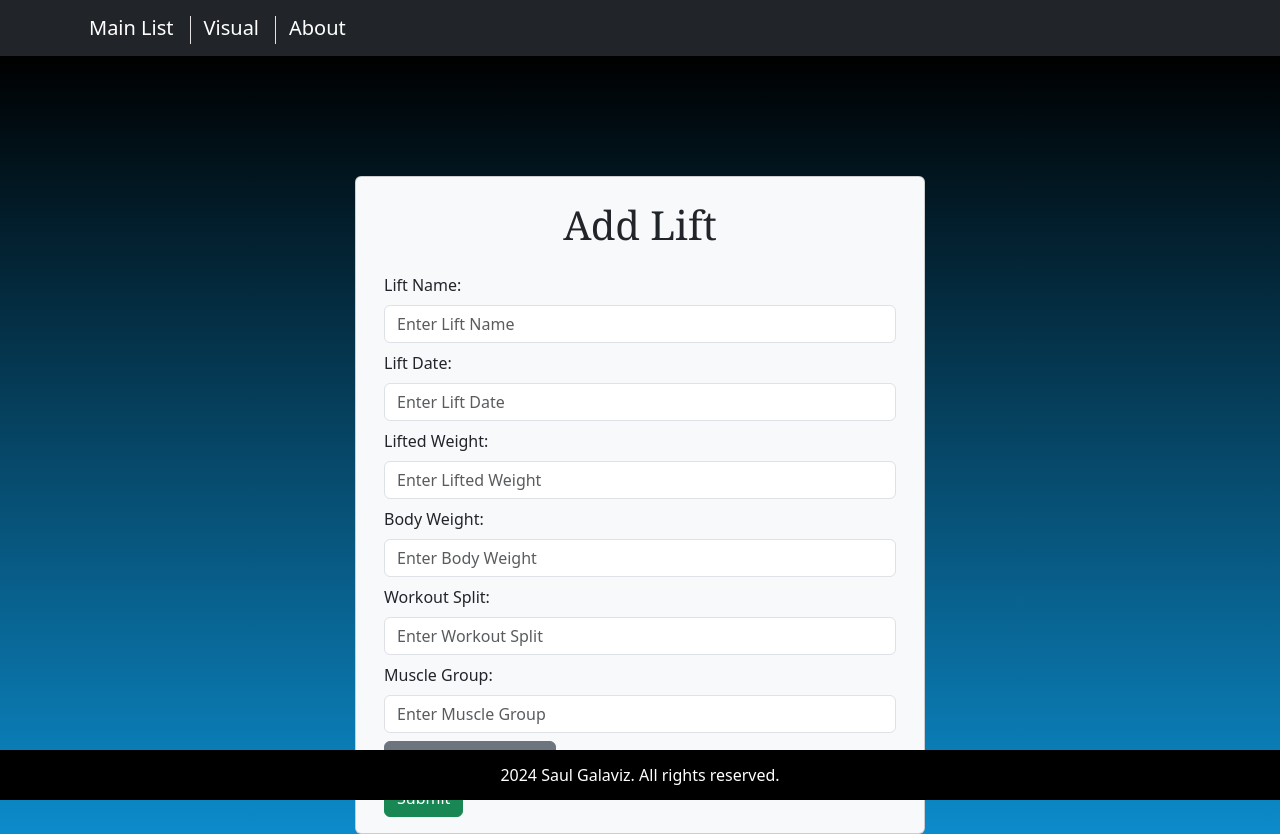
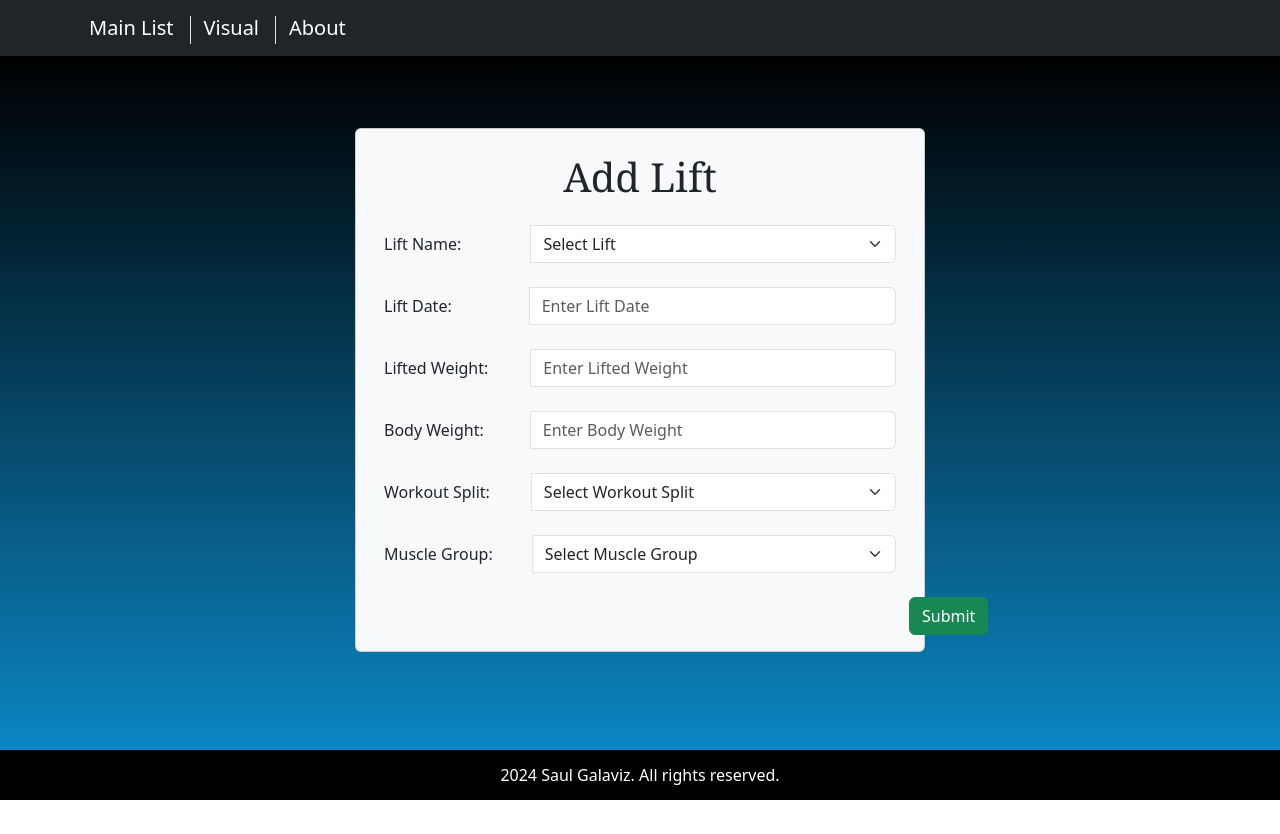
Before and after one commit to saulgalaviz/strengthTracker, a React (Vite) app in the folder st-frontend/: page /add-lift in a window 1280 px wide. After the commit the page ends 800 px from the top, so only its background shows below. Built offline with nearby package versions, Linux system fonts and the light colour scheme.

Commit message:
Refine add/update lift menu.

```diff
--- a/st-frontend/src/App.css
+++ b/st-frontend/src/App.css
@@ -2,6 +2,10 @@ h1{
     font-family:Cambria, Cochin, Georgia, Times, 'Times New Roman', serif;
     color: white;
 }
+
+/* select:not(:checked) {
+  color: gray;
+} */
 
 span {
     list-style:none;
@@ -56,3 +60,7 @@ span {
 .white-color{
     color: rgb(214, 214, 214)
 }
+
+.black-color{
+  color: black;
+}
--- a/st-frontend/src/components/LiftComponent.jsx
+++ b/st-frontend/src/components/LiftComponent.jsx
@@ -131,18 +131,18 @@ const LiftComponent = () => {
 
     return (
 
-        <div className="background-color">
-            <div className="container">
-                <br/><br/><br/><br/><br/>
-                <div className="row">
-                    <div className="card col-md-6 offset-md-3 offset-md-3 bg-light">
+        <div className="background-color ">
+            <br/><br/><br/>
+            <div className="container ">
+                <div className="row ">
+                    <div className="card  col-md-6 offset-md-3 offset-md-3 bg-light">
                         <br/>
                         {
                             pageTitle()
                         }
-                        <div className="card-body">
+                        <div className="card-body ">
                             <form>
-                                <div className="form-group mb-2">
+                                {/* <div className="form-group mb-2">
                                     <label className="form-label">Lift Name:</label>
                                     <input
                                         type="text"
@@ -155,25 +155,50 @@ const LiftComponent = () => {
                                     >
                                     </input>
                                     { errors.liftName && <div className="invalid-feedback"> {errors.liftName} </div>}
+                                </div> */}
+
+                                <div className="input-group mb-4">
+                                    <label className="col-form-label" style={{marginRight: "70px"}}>Lift Name:</label>
+                                    {/* backtick symbol below */}
+                                    <select className={`form-select ${ errors.liftName ? "is-invalid":""}`} onChange={(e) => setLiftName(e.target.value)}>
+                                        <option selected>Select Lift</option>
+                                        <option value="Bench Press">Bench Press</option>
+                                        <option value="Chin-up">Chin-up</option>
+                                        <option value="Deadlift">Deadlift</option>
+                                        <option value="Dumbbell One-Arm Bicep Curl">Dumbbell One-Arm Bicep Curl</option>
+                                        <option value="Dumbbell One-Arm Row">Dumbbell One-Arm Row</option>
+                                        <option value="Hip Thrust">Hip Thrust</option>
+                                        <option value="Incline Bench Press">Incline Bench Press</option>
+                                        <option value="Lateral Pulldown">Lateral Pulldown</option>
+                                        <option value="Lateral Raise">Lateral Raise</option>
+                                        <option value="Overhead Press">Overhead Press</option>
+                                        <option value="Pull-up">Pull-up</option>
+                                        <option value="Romanian Deadlift">Romanian Deadlift</option>
+                                        <option value="Squat">Squat</option>
+                                        <option value="Tricep Rope Pushdown">Tricep Rope Pushdown</option>
+                                    </select>
+                                    { errors.liftName && <div className="invalid-feedback"> {errors.liftName} </div>}
                                 </div>
 
-                                <div className="form-group mb-2">
-                                    <label className="form-label">Lift Date:</label>
+
+
+                                <div className="input-group mb-4">
+                                    <label className="col-form-label" style={{marginRight: "78px"}}>Lift Date:</label>
                                     <input
                                         type="text"
                                         placeholder="Enter Lift Date"
                                         name="liftDate"
                                         value={liftDate}
                                         // backtick symbol below
-                                        className={`form-control ${ errors.liftName ? "is-invalid":""}`}
+                                        className={`form-control ${ errors.liftDate ? "is-invalid":""}`}
                                         onChange={(e) => setLiftDate(e.target.value)}
                                     >
                                     </input>
                                     { errors.liftDate && <div className="invalid-feedback"> {errors.liftDate} </div>}
                                 </div>
 
-                                <div className="form-group mb-2">
-                                    <label className="form-label">Lifted Weight:</label>
+                                <div className="input-group mb-4">
+                                    <label className="form-label col-form-label" style={{marginRight: "43px"}}>Lifted Weight:</label>
                                     <input
                                         type="text"
                                         placeholder="Enter Lifted Weight"
@@ -187,8 +212,8 @@ const LiftComponent = () => {
                                     { errors.liftedWeight && <div className="invalid-feedback"> {errors.liftedWeight} </div>}
                                 </div>
 
-                                <div className="form-group mb-2">
-                                    <label className="form-label">Body Weight:</label>
+                                <div className="input-group mb-4">
+                                    <label className="form-label col-form-label" style={{marginRight: "47px"}}>Body Weight:</label>
                                     <input
                                         type="text"
                                         placeholder="Enter Body Weight"
@@ -202,7 +227,7 @@ const LiftComponent = () => {
                                     { errors.bodyWeight && <div className="invalid-feedback"> {errors.bodyWeight} </div>}
                                 </div>
 
-                                <div className="form-group mb-2">
+                                {/* <div className="form-group mb-2">
                                     <label className="form-label">Workout Split:</label>
                                     <input
                                         type="text"
@@ -215,9 +240,22 @@ const LiftComponent = () => {
                                     >
                                     </input>
                                     { errors.workoutSplit && <div className="invalid-feedback"> {errors.workoutSplit} </div>}
+                                </div> */}
+
+                                <div className="input-group mb-4">
+                                    <label className="col-form-label " style={{marginRight: "42px"}}>Workout Split:</label>
+                                    {/* backtick symbol below */}
+                                    <select className={`form-select ${ errors.workoutSplit ? "is-invalid":""}`} id="inputGroupSelect01" onChange={(e) => setWorkoutSplit(e.target.value)}>
+                                        <option selected className="placeholder-color">Select Workout Split</option>
+                                        <option value="Push, Pull, Legs">Push, Pull, Legs</option>
+                                        <option value="Full Body">Full Body</option>
+                                        <option value="Upper, Lower">Upper, Lower</option>
+                                        <option value="Bro Split">Bro Split</option>
+                                    </select>
+                                    { errors.workoutSplit && <div className="invalid-feedback"> {errors.workoutSplit} </div>}
                                 </div>
 
-                                <div className="form-group mb-2">
+                                {/* <div className="form-group mb-2">
                                     <label className="form-label">Muscle Group:</label>
                                     <input
                                         type="text"
@@ -230,20 +268,24 @@ const LiftComponent = () => {
                                     >
                                     </input>
                                     { errors.muscleGroup && <div className="invalid-feedback"> {errors.muscleGroup} </div>}
+                                </div> */}
+
+                                <div className="input-group mb-4" >
+                                    <label className="col-form-label " style={{marginRight: "40px"}}>Muscle Group:</label>
+                                    {/* backtick symbol below */}
+                                        <select className={`form-select ${ errors.muscleGroup ? "is-invalid":""}`} onChange={(e) => setMuscleGroup(e.target.value)}>
+                                            <option selected>Select Muscle Group</option>
+                                            <option value="Abdominals">Abdominals</option>
+                                            <option value="Arms">Arms</option>
+                                            <option value="Back">Back</option>
+                                            <option value="Chest">Chest</option>
+                                            <option value="Legs">Legs</option>
+                                            <option value="Shoulders">Shoulders</option>
+                                        </select>
+                                    { errors.muscleGroup && <div className="invalid-feedback"> {errors.muscleGroup} </div>}
                                 </div>
 
-                                <div className="dropdown">
-                                    <button className="btn btn-secondary dropdown-toggle" type="button" id="dropdownMenuButton1" data-bs-toggle="dropdown" aria-expanded="false">
-                                        Dropdown button
-                                    </button>
-                                    <ul className="dropdown-menu" aria-labelledby="dropdownMenuButton1">
-                                        <li><a className="dropdown-item" >Action</a></li>
-                                        <li><a className="dropdown-item" >Another action</a></li>
-                                        <li><a className="dropdown-item" >Something else here</a></li>
-                                    </ul>
-                                </div>
-
-                                <button className="btn btn-success" onClick={saveOrUpdateLift}>Submit</button>
+                                <button className="btn btn-success " onClick={saveOrUpdateLift} style={{marginLeft: "525px"}}>Submit</button>
                             </form>
                         </div>
                     </div>
```
